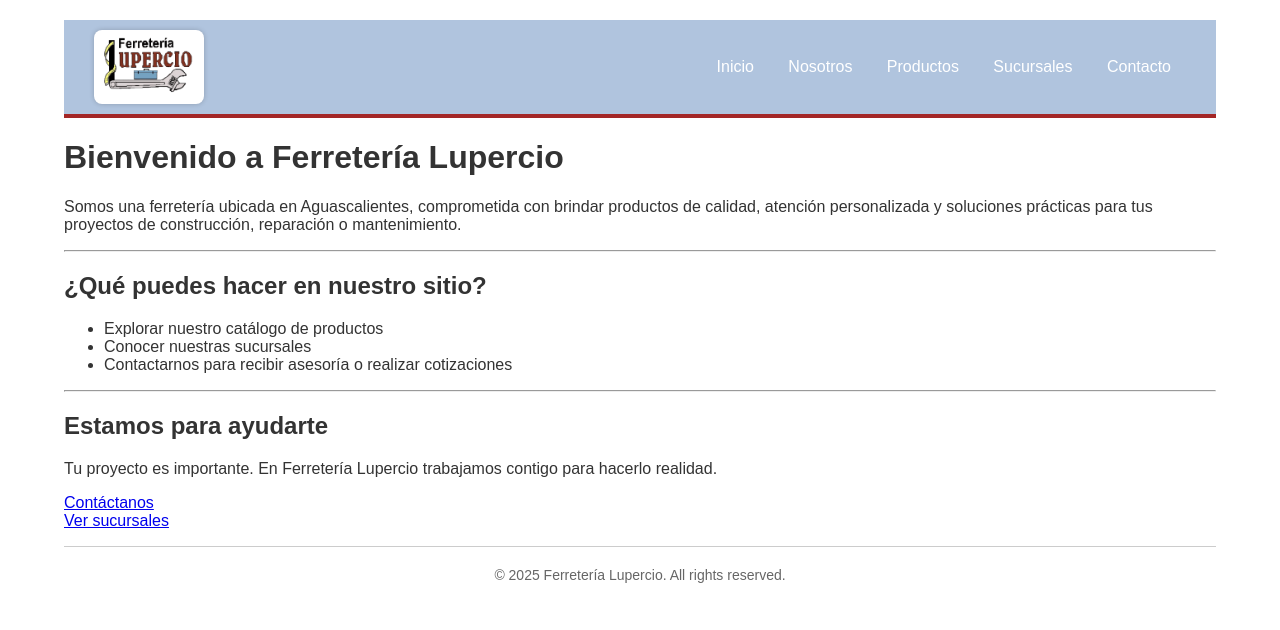
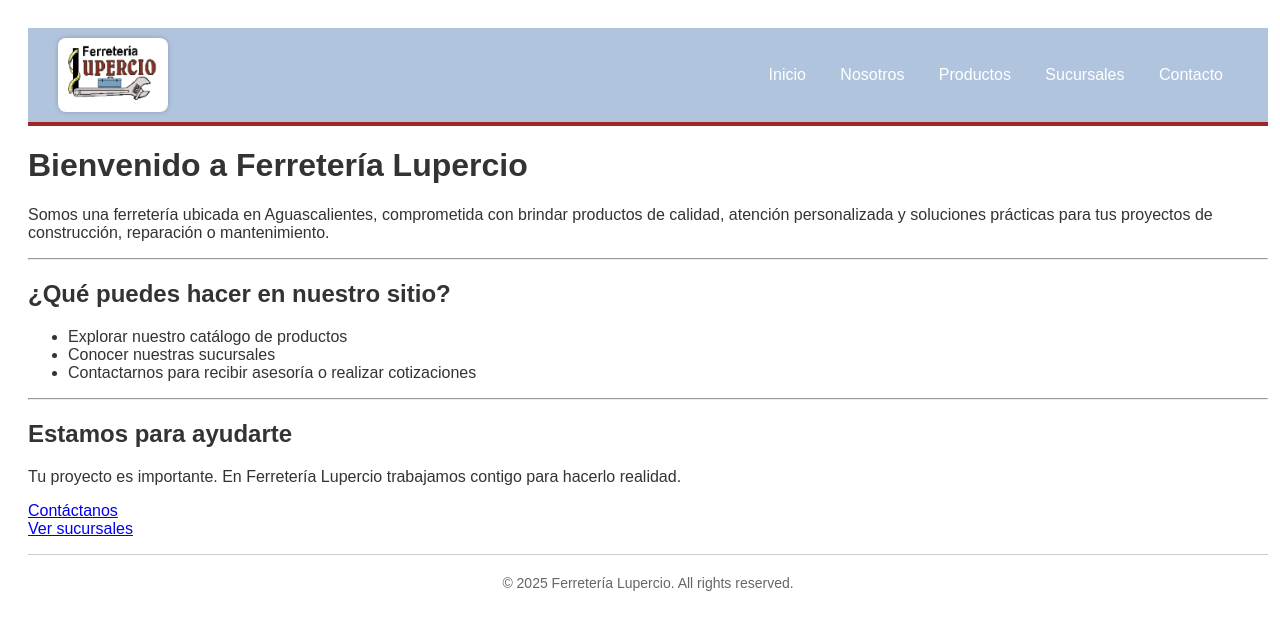
Before and after one commit to Ferreteria-Lupercio/Ferreteria-Lupercio.github.io, a Jekyll site: the page built from index.md, in a window 1280 px wide. Shown: the top 630 px of the page. Built offline with Jekyll 4.4.1, drawn with Linux system fonts in a browser that asks for light colours.

Commit message:
Remove outer margins and optimize layout for mobile responsiveness
- Removed all default margins to allow full-width layout
- Used box-sizing and flexible padding to maintain clean structure
- Ensured readability across desktop and mobile via media query adjustments

```diff
--- a/_layouts/default.html
+++ b/_layouts/default.html
@@ -20,16 +20,14 @@
         font-family: Arial, Verdana, Tahoma, sans-serif;
         color: #333;
         background-color: #fff;
-        width: 90%;
-        max-width: 1200px;
-        margin: auto;
+        width: 100%;
+        box-sizing: border-box;
       }
 
       @media (max-width: 768px) {
         body {
-          padding: 10px;
+          padding: 15px;
           font-size: 16px;
-          max-width: 100%;
         }
       }
 
```
